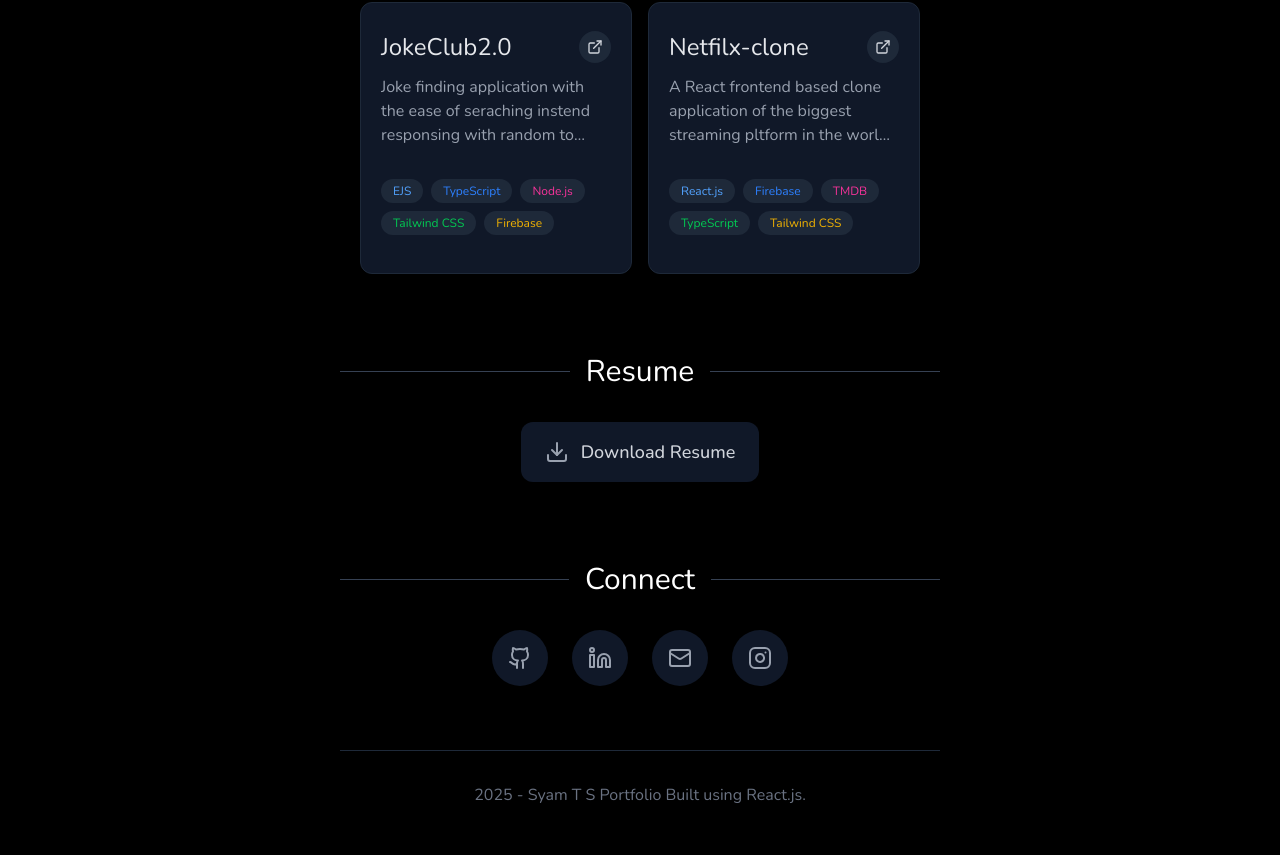
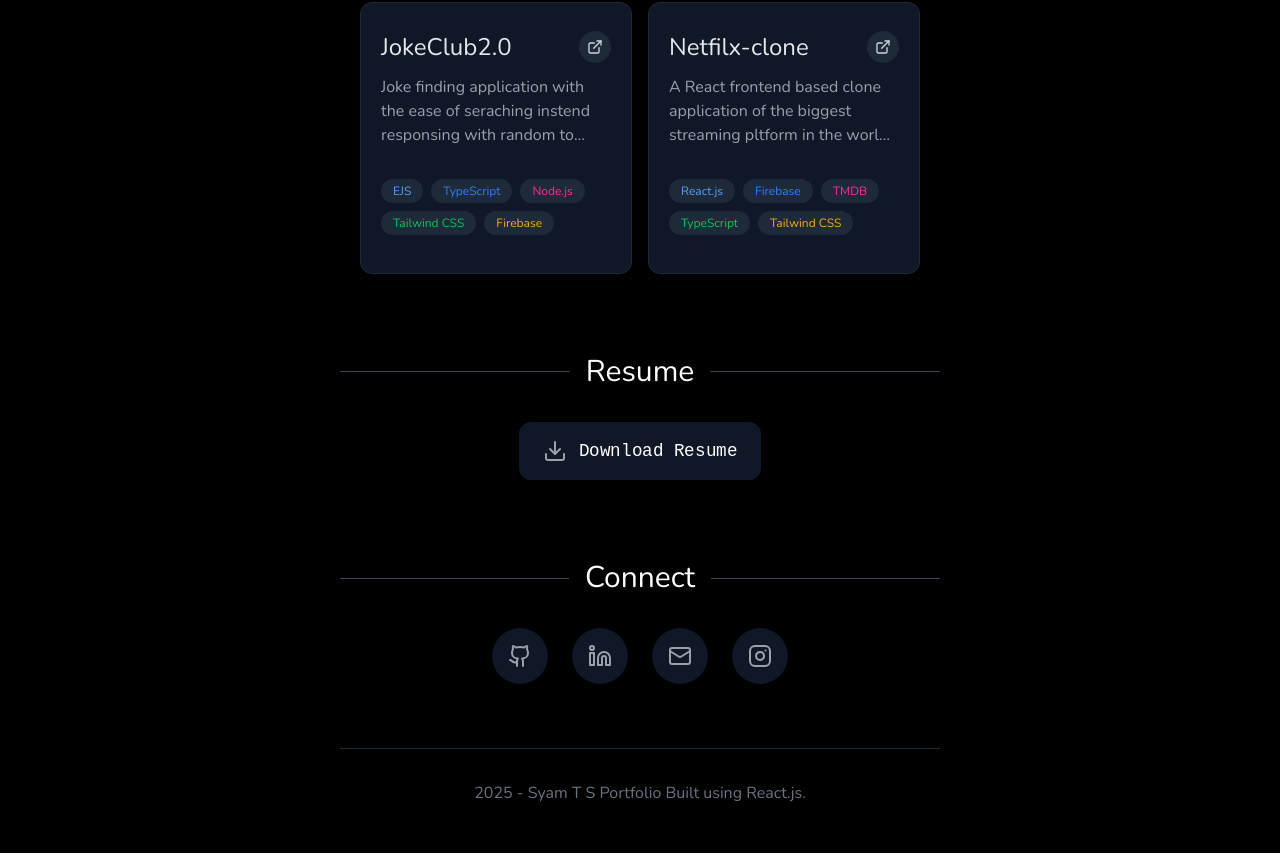
Before and after one commit to syam-ts/Portfolio, a React (Vite) app: page / in a window 1280 px wide. Shown: the part 2023-2878 px from the top of the page. Built offline with nearby package versions, Linux system fonts and the light colour scheme.

Commit message:
feat: add scrampled text animation on download resume

```diff
--- a/package.json
+++ b/package.json
@@ -14,6 +14,7 @@
     "@react-three/fiber": "^9.2.0",
     "@tailwindcss/vite": "^4.1.3",
     "framer-motion": "^12.23.0",
+    "gsap": "^3.13.0",
     "lucide-react": "^0.488.0",
     "react": "^19.0.0",
     "react-dom": "^19.0.0",
--- a/src/App.tsx
+++ b/src/App.tsx
@@ -21,7 +21,7 @@ const App: React.FC = () => {
 
             <div
               onMouseEnter={() => {
-                setImage("img1.png");
+                setImage("img1.png")
               }}
               onMouseLeave={() => {
                 setImage("profile-pic2.jpg");
--- /dev/null
+++ b/src/components/React-Bits/ScrampledText.tsx
@@ -0,0 +1,85 @@
+import React, { useEffect, useRef } from "react";
+import { gsap } from "gsap";
+import { SplitText } from "gsap/SplitText";
+import { ScrambleTextPlugin } from "gsap/ScrambleTextPlugin";
+import "../../style/React-Bits.css";
+
+gsap.registerPlugin(SplitText, ScrambleTextPlugin);
+
+export interface ScrambledTextProps {
+    radius?: number;
+    duration?: number;
+    speed?: number;
+    scrambleChars?: string;
+    className?: string;
+    style?: React.CSSProperties;
+    children: React.ReactNode;
+}
+
+const ScrambledText: React.FC<ScrambledTextProps> = ({
+    radius = 100,
+    duration = 1.2,
+    speed = 0.5,
+    scrambleChars = ".:",
+    className = "",
+    style = {},
+    children,
+}) => {
+    const rootRef = useRef<HTMLDivElement | null>(null);
+    const charsRef = useRef<HTMLElement[]>([]);
+
+    useEffect(() => {
+        if (!rootRef.current) return;
+
+        const split = SplitText.create(rootRef.current.querySelector("p"), {
+            type: "chars",
+            charsClass: "char",
+        });
+        charsRef.current = split.chars as HTMLElement[];
+
+        charsRef.current.forEach((c) => {
+            gsap.set(c, {
+                display: "inline-block",
+                attr: { "data-content": c.innerHTML },
+            });
+        });
+
+        const handleMove = (e: PointerEvent) => {
+            charsRef.current.forEach((c) => {
+                const { left, top, width, height } = c.getBoundingClientRect();
+                const dx = e.clientX - (left + width / 2);
+                const dy = e.clientY - (top + height / 2);
+                const dist = Math.hypot(dx, dy);
+
+                if (dist < radius) {
+                    gsap.to(c, {
+                        overwrite: true,
+                        duration: duration * (1 - dist / radius),
+                        scrambleText: {
+                            text: (c as HTMLElement).dataset.content || "",
+                            chars: scrambleChars,
+                            speed,
+                        },
+                        ease: "none",
+                    });
+                }
+            });
+        };
+
+        const el = rootRef.current;
+        el.addEventListener("pointermove", handleMove);
+
+        return () => {
+            el.removeEventListener("pointermove", handleMove);
+            split.revert();
+        };
+    }, [radius, duration, speed, scrambleChars]);
+
+    return (
+        <div ref={rootRef} className={`text-block ${className}`} style={style}>
+            <p>{children}</p>
+        </div>
+    );
+};
+
+export default ScrambledText;
--- a/src/components/Resume.tsx
+++ b/src/components/Resume.tsx
@@ -1,4 +1,5 @@
 import { Download } from "lucide-react";
+import ScrambledText from "./React-Bits/ScrampledText";
 
 const Resume = () => {
     return (
@@ -10,9 +11,17 @@ const Resume = () => {
                     className="flex items-center gap-3 px-6 py-4 bg-gray-900 rounded-xl hover:bg-gray-800 transition-colors group"
                 >
                     <Download className="w-6 h-6 text-gray-400 group-hover:text-white" />
-                    <span className="text-base sm:text-lg text-gray-300 group-hover:text-white font-medium">
+                    {/* <span className="text-base sm:text-lg text-gray-300 group-hover:text-white font-medium">
                         Download Resume
-                    </span>
+                    </span> */}
+                <ScrambledText
+  className="scrambled-text-demo"
+  radius={100}
+  duration={1.2}
+  speed={0.5}
+>
+ Download Resume
+</ScrambledText>
                 </a>
             </div>
         </section>
--- a/src/style/React-Bits.css
+++ b/src/style/React-Bits.css
@@ -57,3 +57,19 @@
 .card-spotlight:focus-within::before {
   opacity: 0.6;
 }
+
+
+
+/* scrampled-text */
+.text-block {
+  /* margin: 7vw;
+  max-width: 800px; */
+  font-family: monospace;
+  font-size: clamp(1px, 4vw, 1.1rem);
+  color: #fff;
+}
+
+.char {
+  will-change: transform;
+  display: inline-block;
+}
```
Also changed, not shown: 1 other file (tests, documents, lock files or other folders).
